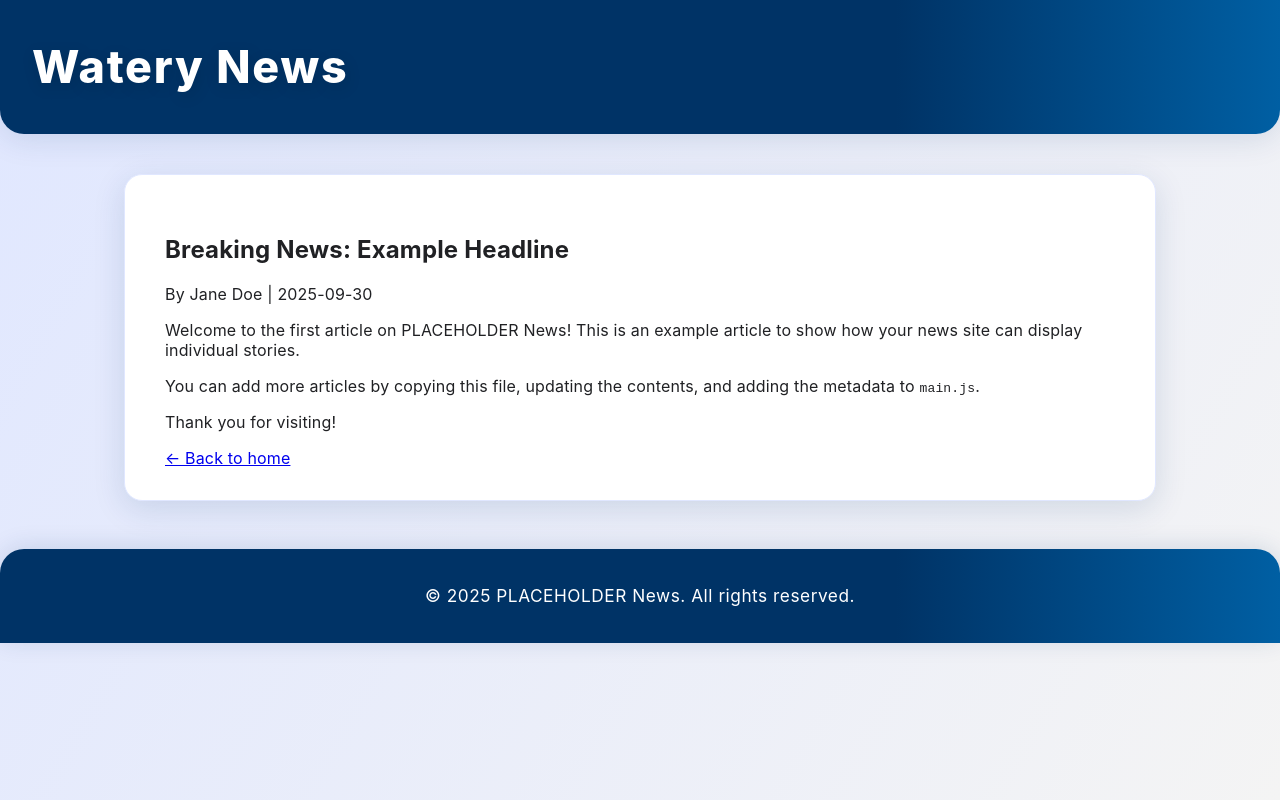
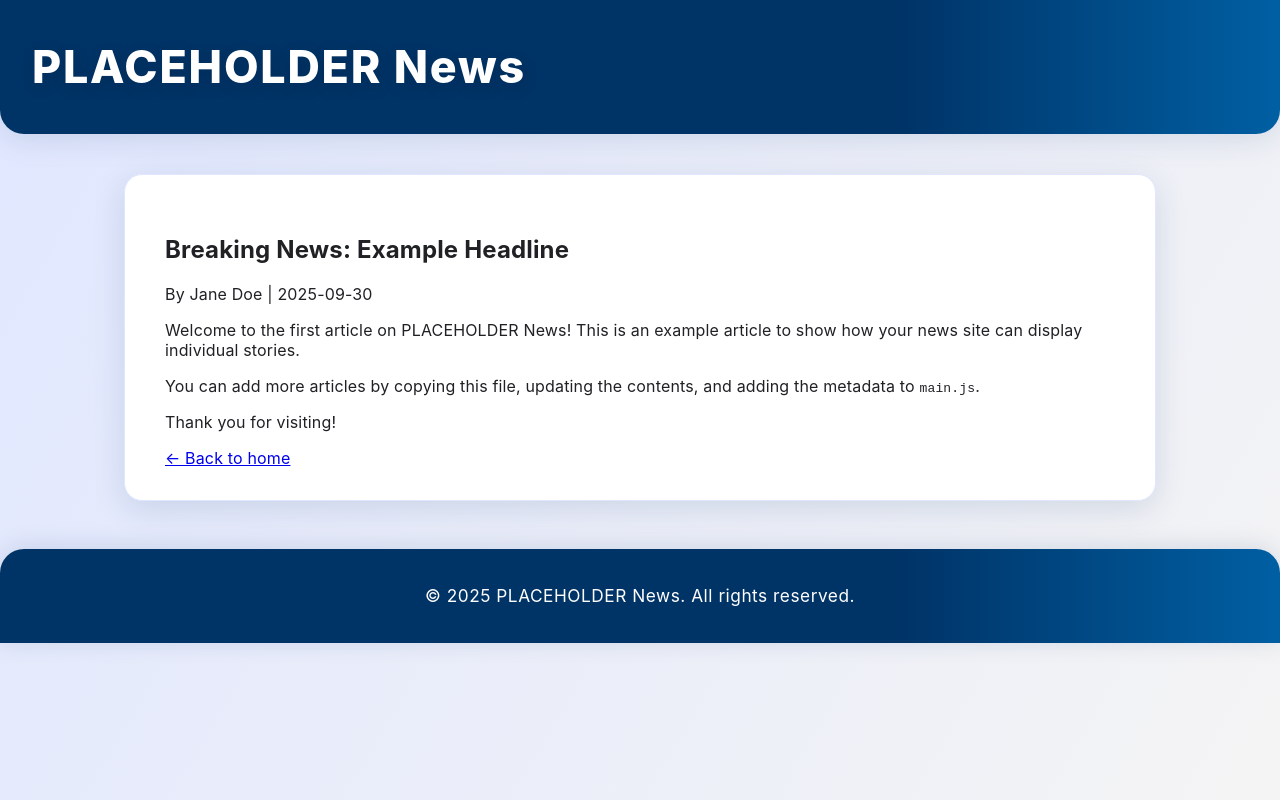
Before and after one commit to waterytoast43/NEWS, a plain HTML site: page articles/example-article.html in a window 1280 px wide. Drawn offline with Linux system fonts and the light colour scheme.

Commit message:
Update example-article.html

```diff
--- a/articles/example-article.html
+++ b/articles/example-article.html
@@ -7,7 +7,7 @@
 </head>
 <body>
     <header>
-        <h1>Watery News</h1>
+        <h1>PLACEHOLDER News</h1>
     </header>
     <main class="container">
         <article>
```
